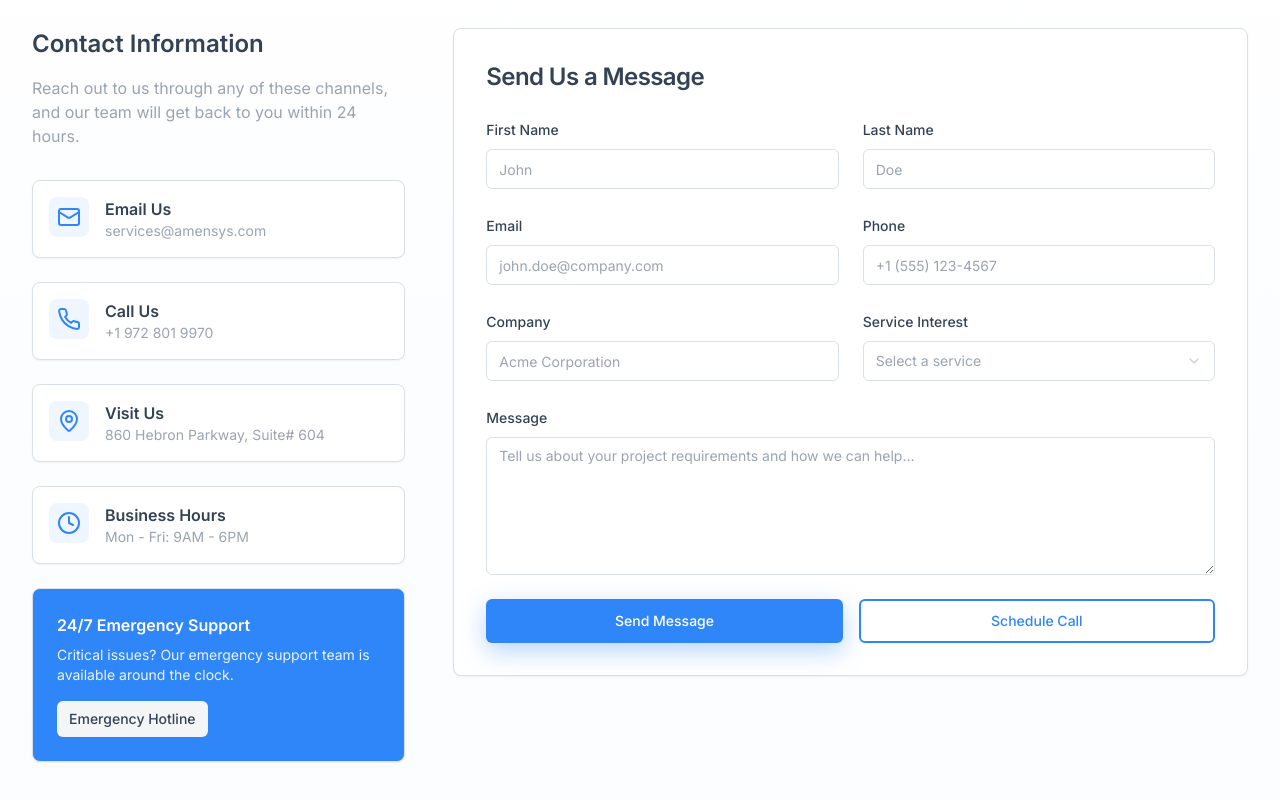
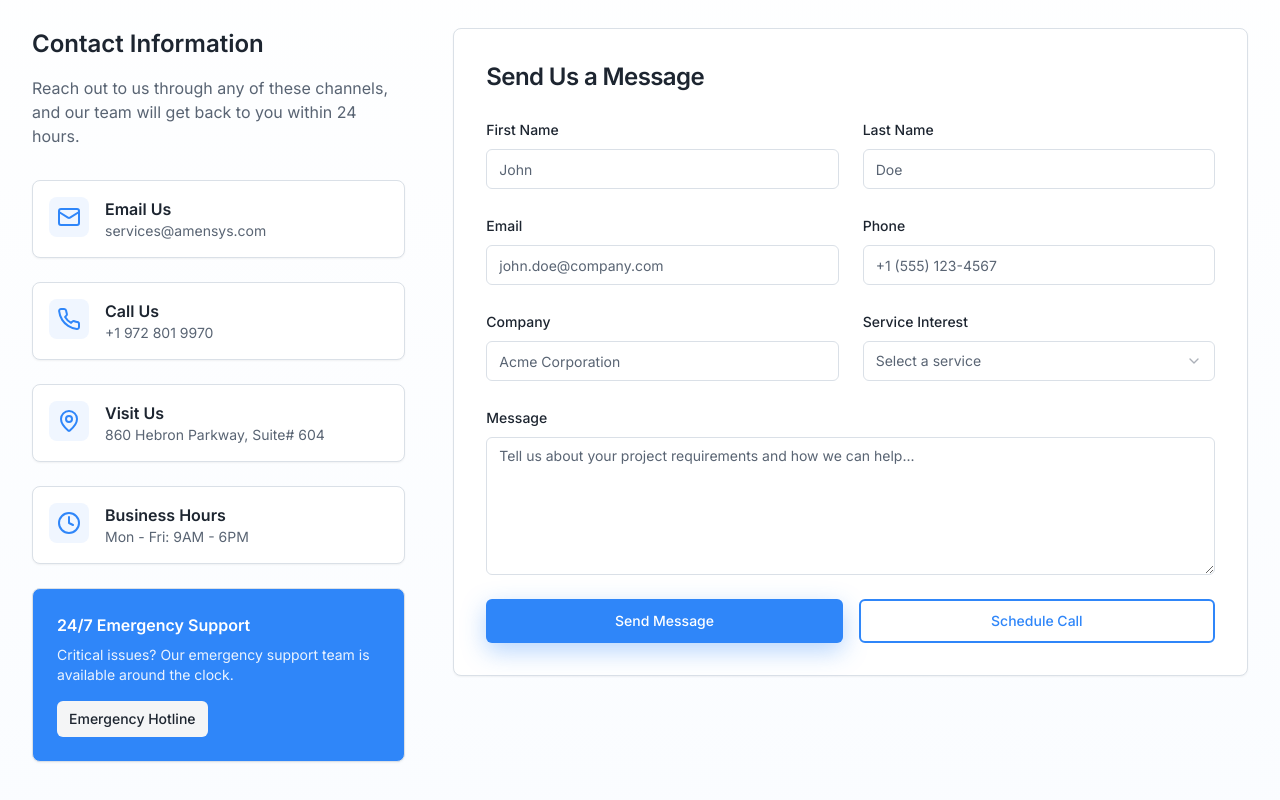
Before and after one commit to AmensysInc/amensys-tech-elevate, a React (Vite) app: page / in a window 1280 px wide. Shown: the part 8415-9215 px from the top of the page. Built offline with nearby package versions, Linux system fonts and the light colour scheme; the HTML template or start-up script is replaced by a standard one.

Commit message:
Fix text font color

```diff
--- a/src/index.css
+++ b/src/index.css
@@ -9,13 +9,13 @@ All colors MUST be HSL.
 @layer base {
   :root {
     --background: 0 0% 100%;
-    --foreground: 215 25% 27%;
+    --foreground: 215 25% 15%;
 
     --card: 0 0% 100%;
-    --card-foreground: 215 25% 27%;
+    --card-foreground: 215 25% 15%;
 
     --popover: 0 0% 100%;
-    --popover-foreground: 215 25% 27%;
+    --popover-foreground: 215 25% 15%;
 
     /* Corporate Blue Primary with vibrant accents */
     --primary: 214 94% 58%;
@@ -25,10 +25,10 @@ All colors MUST be HSL.
 
     /* Professional Grey Secondary */
     --secondary: 210 11% 96%;
-    --secondary-foreground: 215 25% 27%;
+    --secondary-foreground: 215 25% 15%;
 
     --muted: 210 11% 96%;
-    --muted-foreground: 215 13% 65%;
+    --muted-foreground: 215 13% 40%;
 
     /* Vibrant Accent Colors */
     --accent: 214 100% 97%;
@@ -49,7 +49,7 @@ All colors MUST be HSL.
     --corporate-blue-light: 214 100% 97%;
     --corporate-cyan: 188 100% 60%;
     --corporate-purple: 256 100% 70%;
-    --corporate-grey: 215 13% 65%;
+    --corporate-grey: 215 13% 45%;
     --corporate-grey-light: 210 11% 96%;
 
     /* Dynamic Gradients */
```
